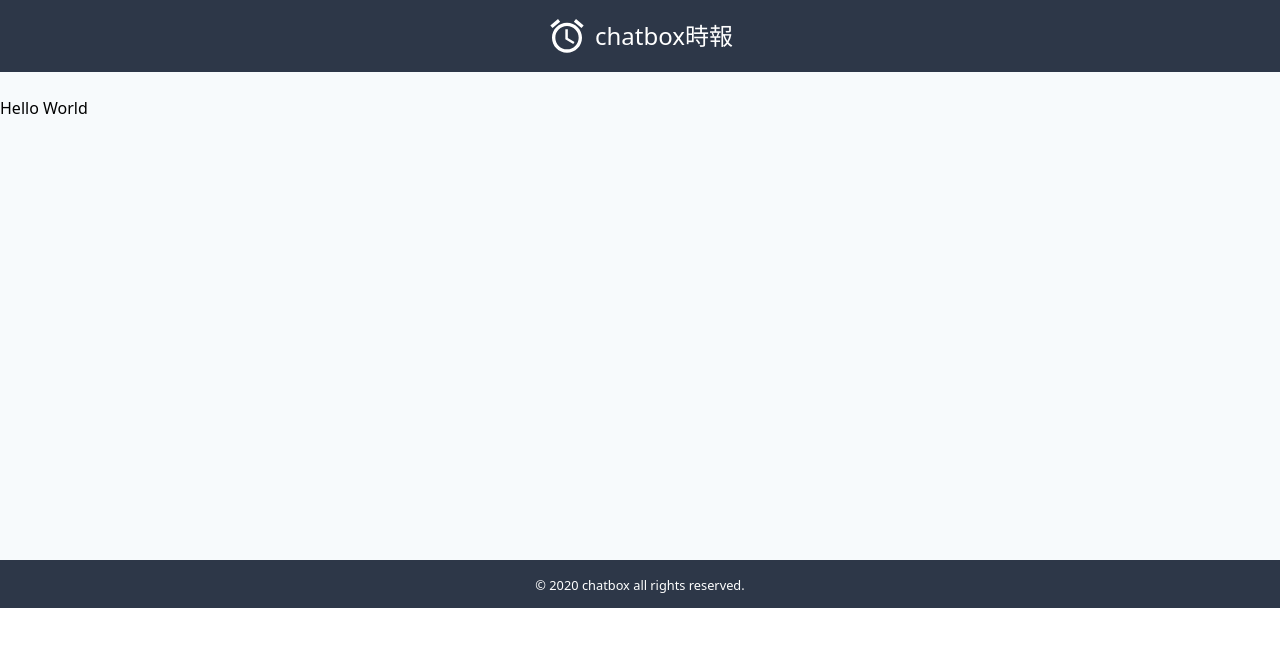
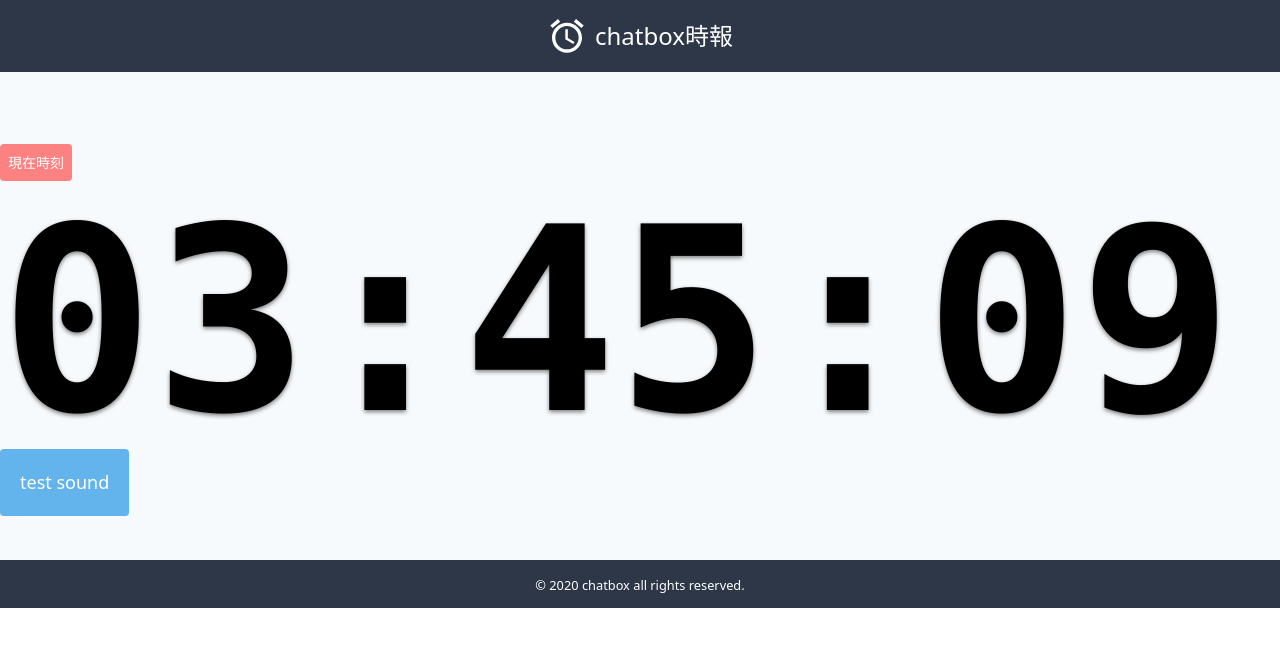
Before and after one commit to chatbox-inc/cb_joho, a Nuxt app: page / in a window 1280 px wide. Shown: the top 646 px of the page. Built offline with nearby package versions, Linux system fonts and the light colour scheme.

Commit message:
feature: play audio

```diff
--- a/nuxt.config.js
+++ b/nuxt.config.js
@@ -50,6 +50,14 @@ export default {
     /*
      ** You can extend webpack config here
      */
-    extend(config, ctx) {}
+    extend(config, ctx) {
+      config.module.rules.push({
+        test: /\.(ogg|mp3|wav|mpe?g)$/i,
+        loader: 'file-loader',
+        options: {
+          name: '[path][name].[ext]'
+        }
+      })
+    }
   }
 }
--- a/pages/index.vue
+++ b/pages/index.vue
@@ -1,11 +1,53 @@
 <template>
-  <div class="container mx-auto">
-    <h1>Hello World</h1>
+  <div class="container mx-auto pt-12">
+    <h2 class="text-sm bg-red-400 inline-block p-2 text-white rounded">
+      現在時刻
+    </h2>
+    <time
+      class="text-huge leading-none select-none font-bold mt-3 block text-shadow font-mono"
+    >
+      {{ currenTime }}
+    </time>
+    <button
+      class="bg-blue-400 p-5 rounded text-white text-lg hover:bg-blue-600"
+      @click.prevent="playSound"
+    >
+      test sound
+    </button>
   </div>
 </template>
 
 <script>
+import sound from '@/assets/sound/test.mp3'
 export default {
-  components: {}
+  components: {},
+  data() {
+    return {
+      currenTime: null
+    }
+  },
+  mounted() {
+    this.currenTime = this.setDate()
+    setInterval(() => this.setDate(), 1000)
+  },
+  methods: {
+    setDate() {
+      this.currenTime = this.$dayjs().format('HH:mm:ss')
+    },
+    playSound() {
+      const audio = new Audio(sound)
+      audio.play()
+    }
+  }
 }
 </script>
+
+<style lang="scss" scoped>
+.text-shadow {
+  text-shadow: 0 2px 4px rgba(0, 0, 0, 0.5);
+}
+
+.text-huge {
+  font-size: 16rem;
+}
+</style>
```
Also changed, not shown: 1 other file (tests, documents, lock files or other folders).
